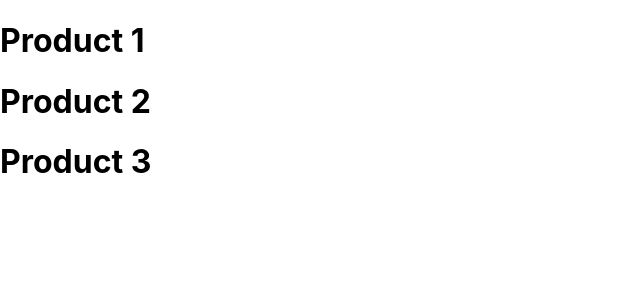
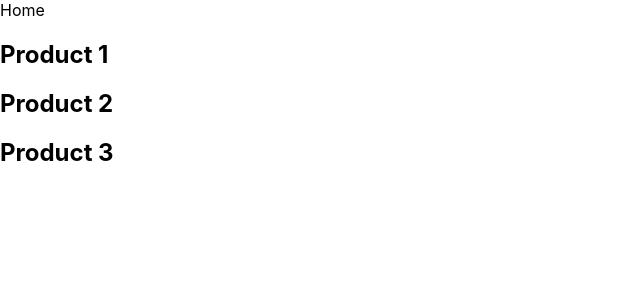
Before and after one commit to shabaaz27/hello-world-nextjs, a Next.js app: page /product in a window 1280 px wide. Shown: the top 300 px of the page, without its empty margins (0-640 px from the left). Built offline with nearby package versions, Linux system fonts and the light colour scheme.

Commit message:
Link and replace method in routing

```diff
--- a/pages/product/index.js
+++ b/pages/product/index.js
@@ -1,8 +1,20 @@
+import Link from "next/link"
 function ProductList(){
     return <>
-    <h1>Product 1</h1>
-    <h1>Product 2</h1>
-    <h1>Product 3</h1>
+
+       <Link href="/">
+      <a>Home</a>
+    </Link>
+
+    <Link  href="/product/1">
+    <h2>Product 1</h2>
+    </Link>
+    <Link  href="/product/2" replace>
+    <h2>Product 2</h2>
+    </Link>
+    <Link  href="/product/3">
+    <h2>Product 3</h2>
+    </Link>
     </>
 }
 
```
Also changed, not shown: pages/index.js (+12 -1 lines).
